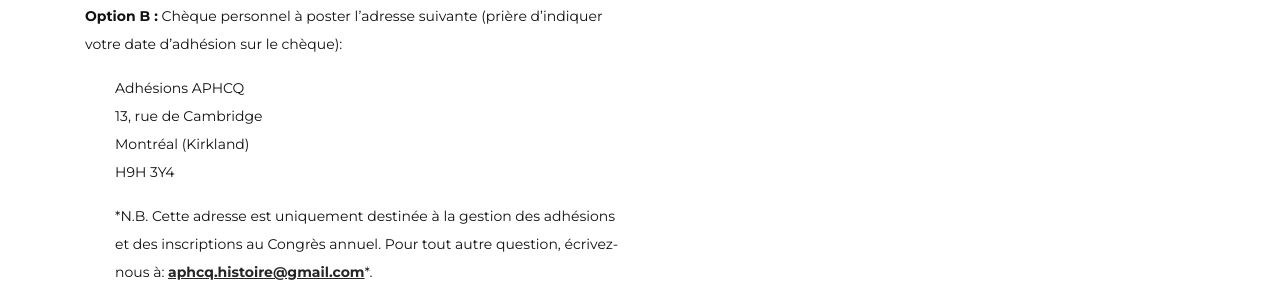
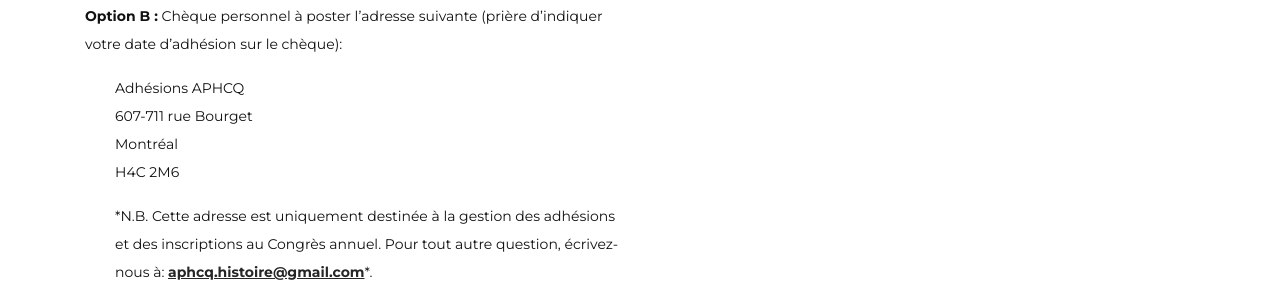
Before and after one commit to aphcq-association/site-web, a Jekyll site: the page built from docs/adherez.html, in a window 1280 px wide and 900 px high, scrolled down 2733 px. Shown: the part 153-453 px from the top of the window. Built offline with Jekyll 4.4.1, drawn with Linux system fonts in a browser that asks for light colours.

Commit message:
Update Pages “adherez”

```diff
--- a/docs/adherez.html
+++ b/docs/adherez.html
@@ -69,8 +69,8 @@
 **Option B :** Chèque personnel à poster l’adresse suivante (prière d'indiquer votre date d’adhésion sur le chèque):
 
 > Adhésions APHCQ\
-> 13, rue de Cambridge\
-> Montréal (Kirkland)\
-> H9H 3Y4
+> 607-711 rue Bourget\
+> Montréal\
+> H4C 2M6
 >
 > \*N.B. Cette adresse est uniquement destinée à la gestion des adhésions et des inscriptions au Congrès annuel. Pour tout autre question, écrivez-nous à: **[aphcq.histoire@gmail.com](mailto:aphcq.histoire@gmail.com)***.
```
